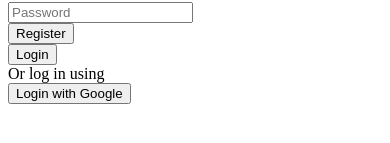
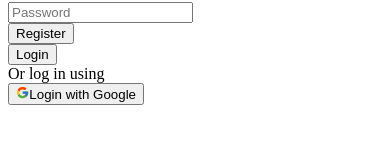
Before and after one commit to yu-hacks/yuHacks_client, a Next.js app: page /LoginPage/page in a window 390 px wide. Shown: the part 573-716 px from the top of the page. Built offline with nearby package versions, Linux system fonts and the light colour scheme.

Commit message:
Login Page V2 - Responsive Changes

```diff
--- a/src/components/common/AccentedButton.component.tsx
+++ b/src/components/common/AccentedButton.component.tsx
@@ -5,7 +5,7 @@ import {FaChevronRight} from 'react-icons/fa'
 
 // example
 {/* <AccentedButton name='sec. Direction Button' buttonType='action' primary={true} fullWidth={true} onClick={}/> */}
-/
+
 type Props = {
   name: string;
   buttonType: string;
--- a/src/components/common/Button.component.tsx
+++ b/src/components/common/Button.component.tsx
@@ -1,15 +1,25 @@
 import React, { FC } from 'react'
+import {FcGoogle} from 'react-icons/fc'
 
 interface Props {
   name: string;
   type?: 'submit' | 'button' | 'reset';
   id?: string;
+  colour? : string;
+  fontcolour?: string;
 }
-const Button: FC<Props> = ({name, type, id}) => {
+const Button: FC<Props> = ({name, type, id, colour, fontcolour}) => {
+
+  if(colour ==  null) colour = '[var(--bg-main-accent)]';
+
+  if(fontcolour == null) fontcolour = 'white';
+
   return (
     <div className='flex justify-center items-center'>
-      <button type={type} id={id} className={`hover:opacity-80 transition-all inline-block text-white text-base px-12 py-2 bg-[var(--bg-main-accent)] border-2 border-solid border-black/[.13] shadow-md rounded-2xl font-Arvo`}>
-        {name}
+      <button type={type} id={id} className={`hover:opacity-80 transition-all inline-block text-${fontcolour} text-base px-12 py-2 bg-${colour} border-2 border-solid border-black/[.13] shadow-md rounded-2xl font-HindMadurai`}>
+      <div className="flex flex-row">
+      {id=='Google' && <FcGoogle className='h-6 w-6 py-1'/>}{name}
+      </div>
       </button>
     </div>
   )
--- a/src/pages/LoginPage/page.tsx
+++ b/src/pages/LoginPage/page.tsx
@@ -14,6 +14,7 @@ import {
     useMutation,
     gql
 } from "@apollo/client";
+import AccentedButton from '@/components/common/AccentedButton.component';
 
 const client = new ApolloClient({
     cache: new InMemoryCache(),
@@ -141,16 +142,16 @@ export default function LoginPage() {
                 </div>
 
 
-                <div className="MainPage flex flex-col sm:flex-col md:flex-row lg: flex-row w-screen h-screen   " >
+                <div className="MainPage flex flex-col max-w-[950px] max-h[505px] sm:flex-col md:flex-row lg:flex-row justify-center align-center mx-auto my-4 sm:my-4 md:my-16 lg:my-16" >
 
-                    <div className="HackerCard w-full sm:w-full lg:w-1/2 md:w-1/2 flex mb-4 sm:mb-4 md:mb-32 lg:mb-32 justify-center items-center ">
+                    <div className="HackerCard w-full  sm:w-full lg:w-1/2 md:w-1/2 flex mb-4 sm:mb-4 md:mb-32 lg:mb-32 justify-center items-center ">
 
                         <Image src={HackerCardLogin} alt="My Image" width={427} height={475} />
                         {/* <Image src={HackerCardLogin} alt="My Image" width={200} height={200} /> */}
 
                     </div>
 
-                    <div className={`LoginSection w-full sm:w-full lg:w-1/2 md:w-1/2 flex justify-center items-center ${loginMode ? 'mb-0' : 'mb-64'}`}>
+                    <div className={`LoginSection w-full  sm:w-full lg:w-1/2 md:w-1/2 flex justify-center items-center ${loginMode ? 'mb-0' : 'mb-48'}`}>
 
 
                         <div className="Login   w-[406px] h-[490px]">
@@ -202,7 +203,8 @@ export default function LoginPage() {
                                     <div className="Line16 grow shrink basis-0 h-[0px] border border-neutral-800 border-opacity-10"></div>
                                 </div>
 
-                                <Button name={'Login with Google'} id={'Google'} />
+                                <Button name={'Login with Google'} id={'Google'} colour='var(--light, #FBFBFB)' fontcolour='black' />
+
                             </form>
 
                         </div>
```
Also changed, not shown: src/pages/LandingPage/page.tsx (+5 -5 lines).
